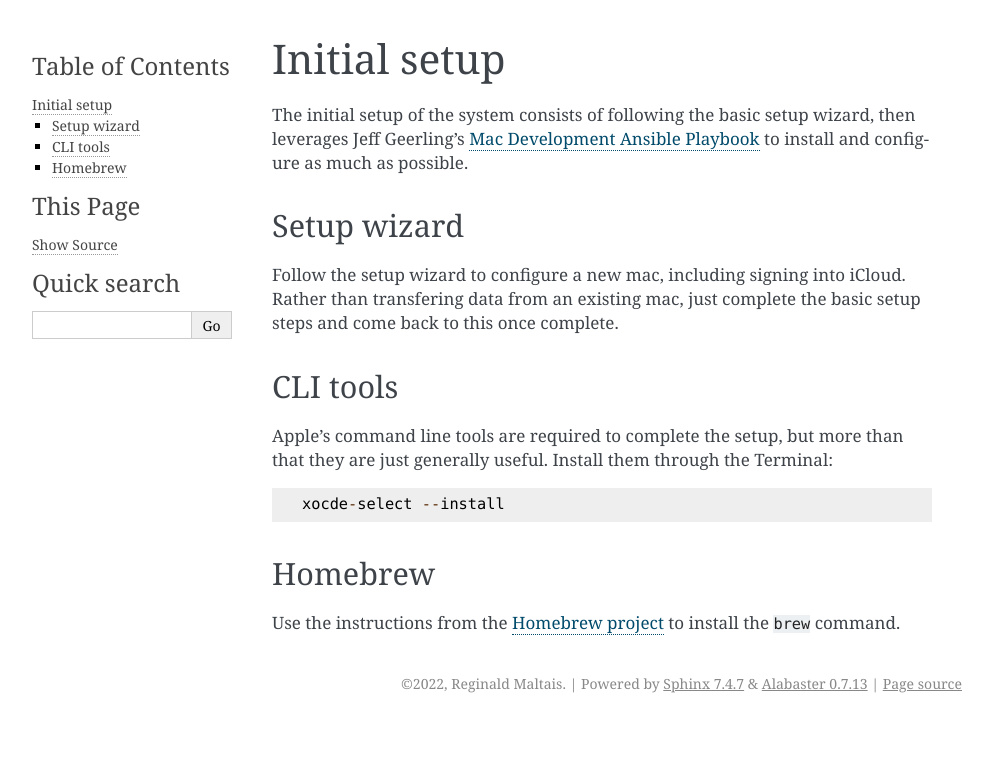
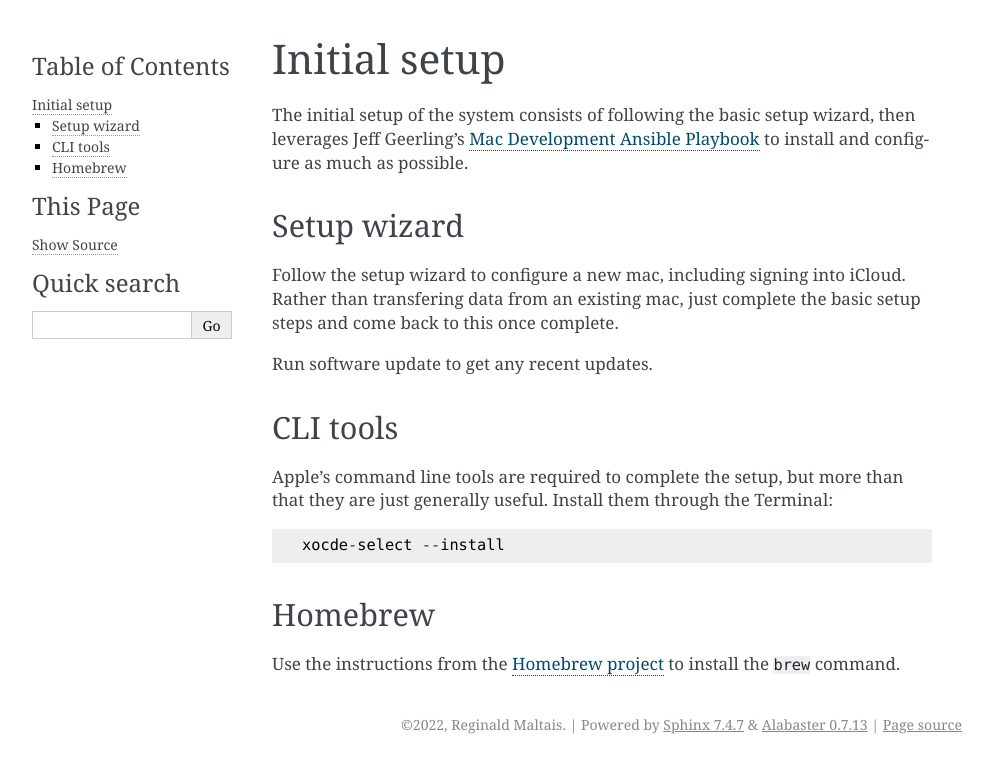
Before and after one commit to goatsweater/mac-setup, a Sphinx documentation site: the page built from docs/setup.rst, in a window 1280 px wide. Shown: the top 773 px of the page, without its empty margins (148-1141 px from the left). Built offline with Sphinx 7.4.7, drawn with Linux system fonts in a browser that asks for light colours.

Commit message:
add software update reminder

```diff
--- a/docs/setup.rst
+++ b/docs/setup.rst
@@ -11,6 +11,8 @@ Setup wizard
 Follow the setup wizard to configure a new mac, including signing into iCloud.
 Rather than transfering data from an existing mac, just complete the basic setup
 steps and come back to this once complete.
+
+Run software update to get any recent updates.
 
 CLI tools
 ---------
```
